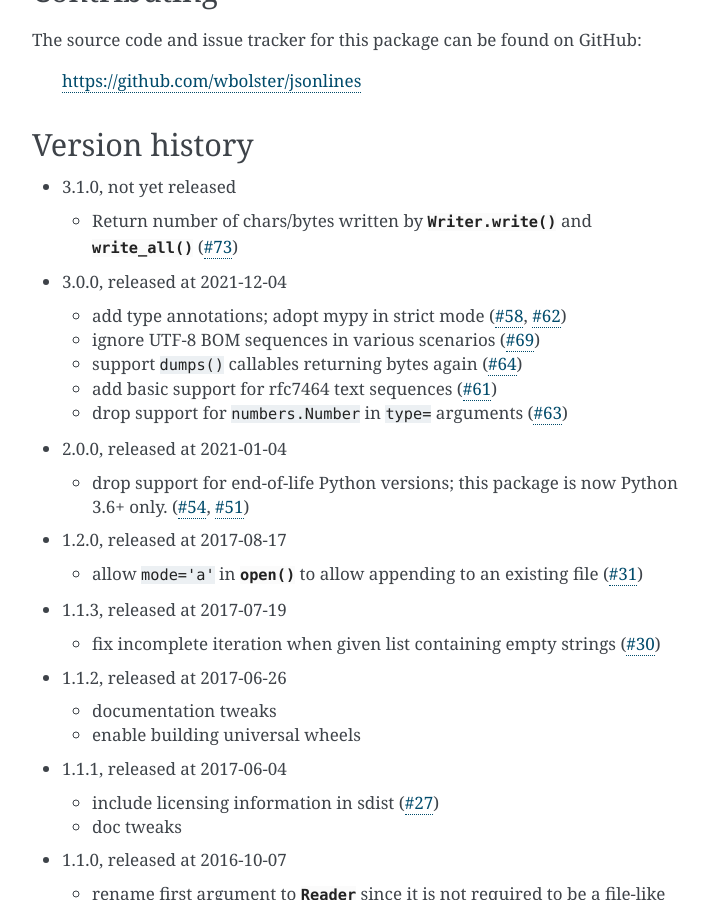
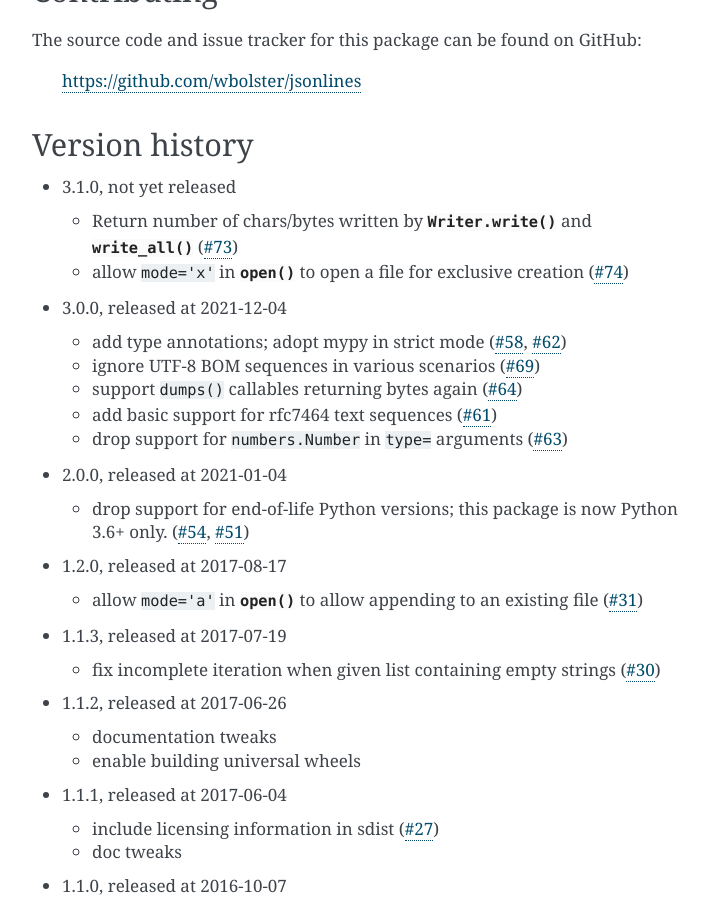
Before and after one commit to wbolster/jsonlines, a Sphinx documentation site: the page built from doc/index.rst, in a window 1280 px wide and 900 px high, scrolled down 3428 px. Shown: the whole window, without its empty margins (388-1096 px from the left). Built offline with Sphinx 7.4.7, drawn with Linux system fonts in a browser that asks for light colours.

Commit message:
update changelog

```diff
--- a/doc/index.rst
+++ b/doc/index.rst
@@ -185,6 +185,10 @@ Version history
     and :py:meth:`~Writer.write_all()`
     (`#73 <https://github.com/wbolster/jsonlines/pull/73>`_)
 
+  * allow ``mode='x'`` in :py:func:`~jsonlines.open()`
+    to open a file for exclusive creation
+    (`#74 <https://github.com/wbolster/jsonlines/issues/74>`_)
+
 * 3.0.0, released at 2021-12-04
 
   * add type annotations; adopt mypy in strict mode
```
